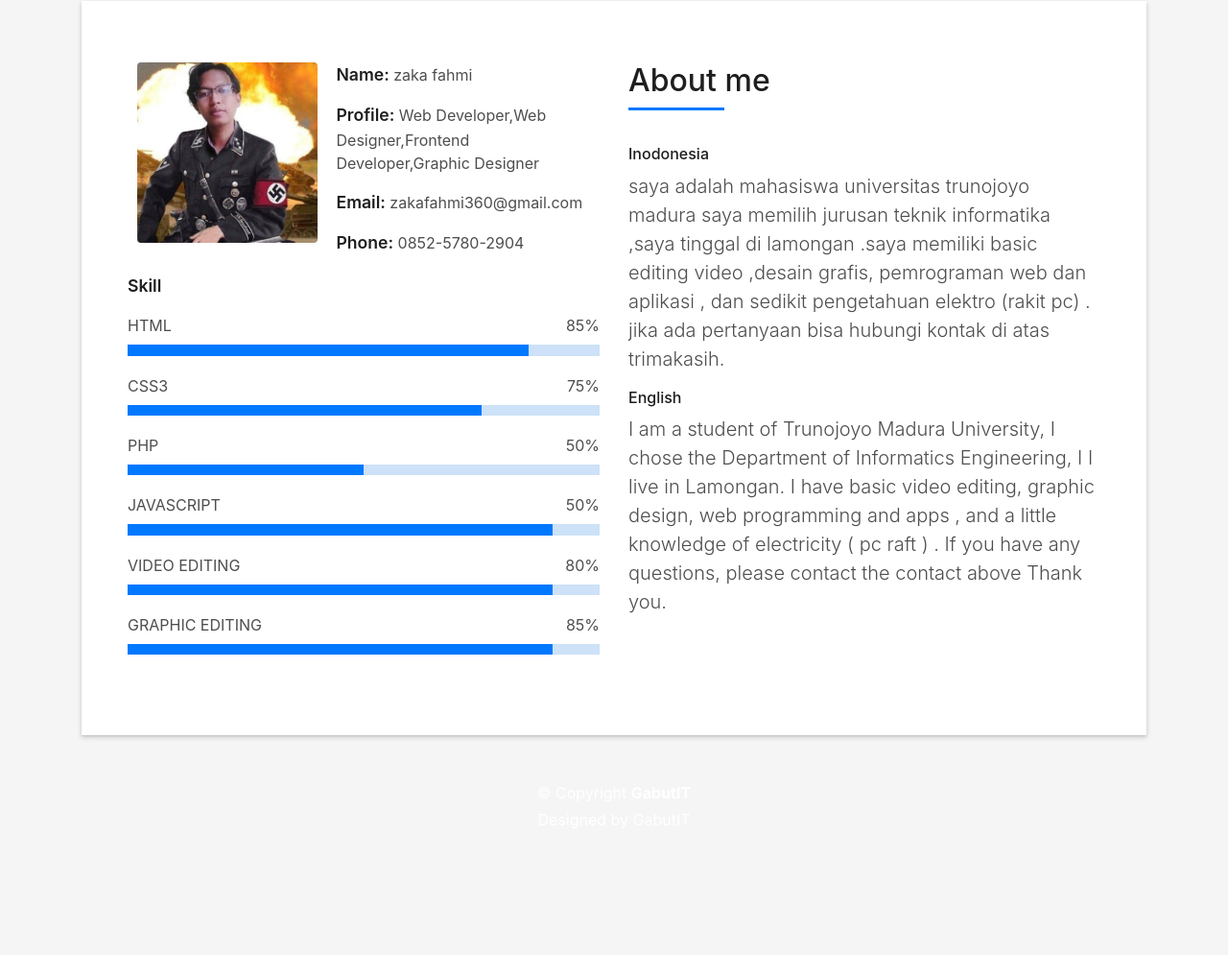
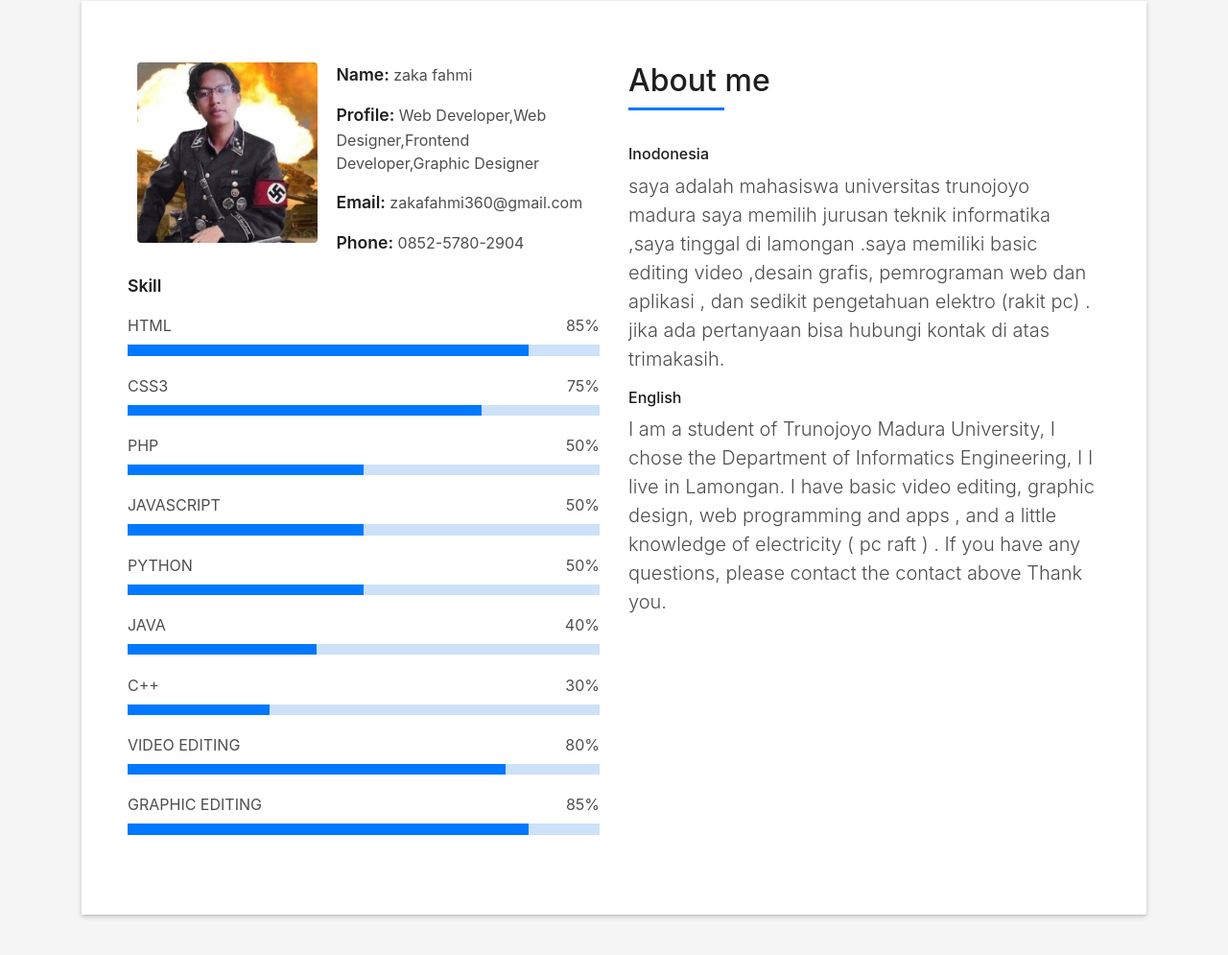
Before and after one commit to Gabut-IT/portofolio, a plain HTML site: page index.html in a window 1280 px wide. Shown: the part 863-1858 px from the top of the page at 96% size. Before the commit the page ends 1793 px from the top, so only its background shows below. Drawn offline with Linux system fonts and the light colour scheme.

Commit message:
Update index.html

```diff
--- a/index.html
+++ b/index.html
@@ -115,17 +115,32 @@
                   </div>
                   <span>JAVASCRIPT</span> <span class="pull-right">50%</span>
                   <div class="progress">
-                    <div class="progress-bar" role="progressbar" style="width: 90%" aria-valuenow="90" aria-valuemin="0"
+                    <div class="progress-bar" role="progressbar" style="width: 50%" aria-valuenow="90" aria-valuemin="0"
+                      aria-valuemax="100"></div>
+                  </div>
+                  <span>PYTHON</span> <span class="pull-right">50%</span>
+                  <div class="progress">
+                    <div class="progress-bar" role="progressbar" style="width: 50%" aria-valuenow="90" aria-valuemin="0"
+                      aria-valuemax="100"></div>
+                  </div>
+                  <span>JAVA</span> <span class="pull-right">40%</span>
+                  <div class="progress">
+                    <div class="progress-bar" role="progressbar" style="width: 40%" aria-valuenow="90" aria-valuemin="0"
+                      aria-valuemax="100"></div>
+                  </div>
+                  <span>C++</span> <span class="pull-right">30%</span>
+                  <div class="progress">
+                    <div class="progress-bar" role="progressbar" style="width: 30%" aria-valuenow="90" aria-valuemin="0"
                       aria-valuemax="100"></div>
                   </div>
                   <span>VIDEO EDITING</span> <span class="pull-right">80%</span>
                   <div class="progress">
-                    <div class="progress-bar" role="progressbar" style="width: 90%" aria-valuenow="90" aria-valuemin="0"
+                    <div class="progress-bar" role="progressbar" style="width: 80%" aria-valuenow="90" aria-valuemin="0"
                       aria-valuemax="100"></div>
                   </div>
                   <span>GRAPHIC EDITING</span> <span class="pull-right">85%</span>
                   <div class="progress">
-                    <div class="progress-bar" role="progressbar" style="width: 90%" aria-valuenow="90" aria-valuemin="0"
+                    <div class="progress-bar" role="progressbar" style="width: 85%" aria-valuenow="90" aria-valuemin="0"
                       aria-valuemax="100"></div>
                   </div>
                 </div>
```
